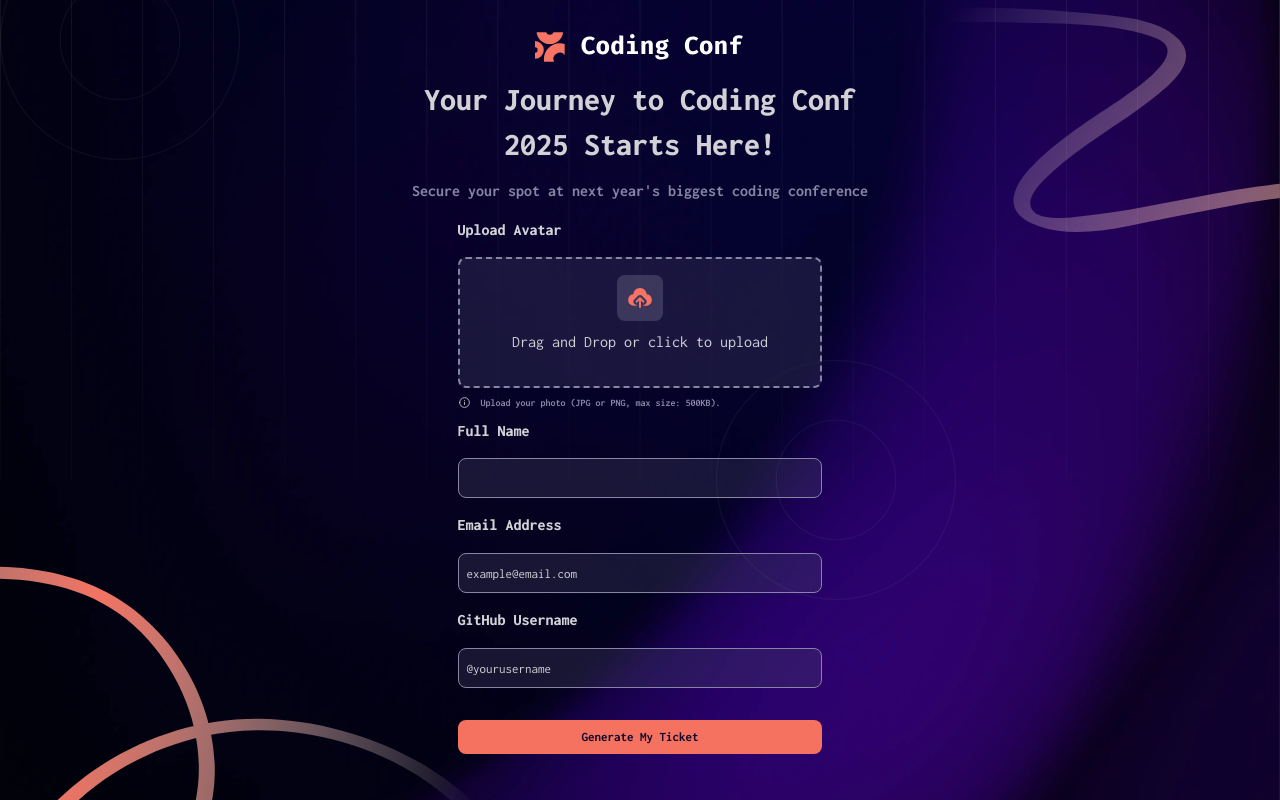
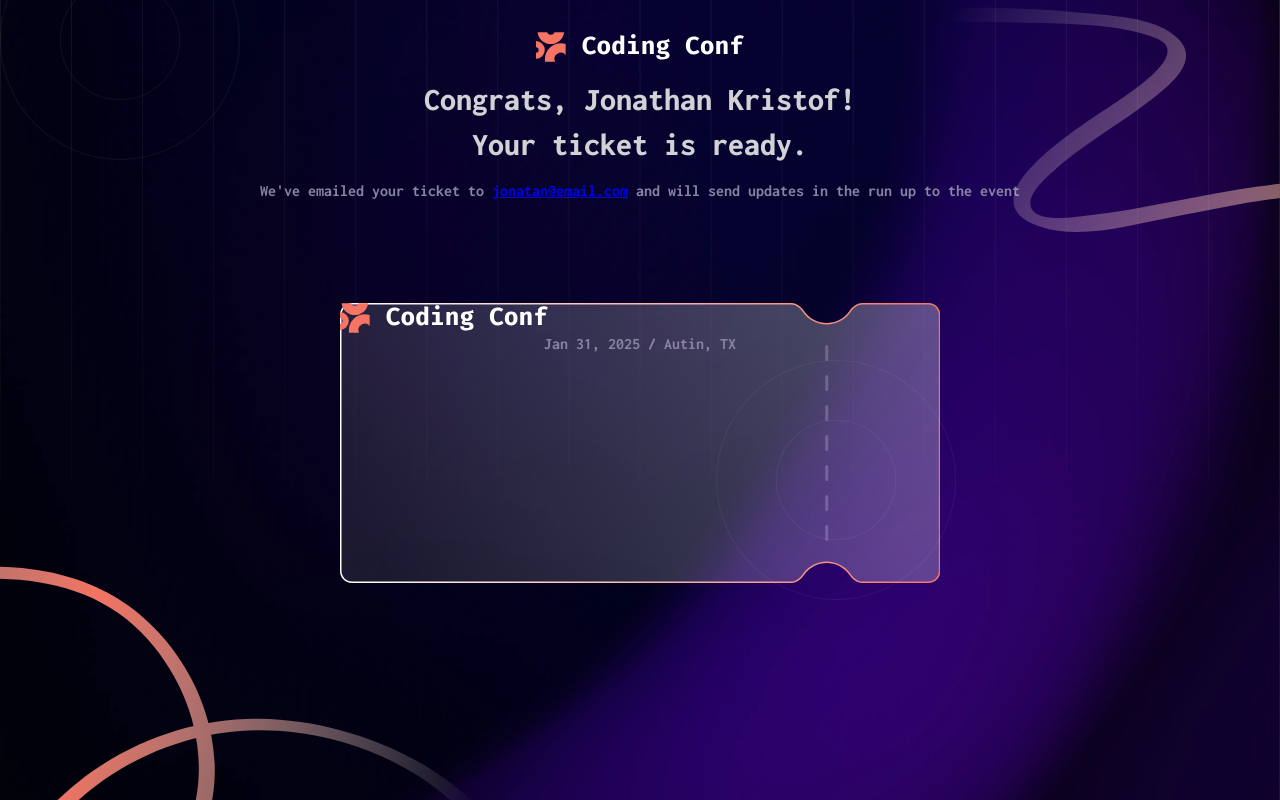
Before and after one commit to Timineri/Conference-Ticket-Generator, a React (Create React App) app: page / in a window 1280 px wide. Built offline with nearby package versions, Linux system fonts and the light colour scheme.

Commit message:
Working on the Ticket Page: Centered the ticket background image and added some contents

```diff
--- a/src/App.js
+++ b/src/App.js
@@ -1,5 +1,6 @@
-import MainForm from "./components/MainForm";
-import FullLogo from "./components/FullLogo";
+// import FormDesign from "./components/FormDesign";
+import HeaderLogo from "./components/HeaderLogo";
+import TicketDesign from "./components/TicketDesign";
 
 function App() {
   return (
@@ -21,8 +22,9 @@ function App() {
 
         {/*Main Content*/}
         <div className="content">
-          <FullLogo />
-          <MainForm />
+          <HeaderLogo />
+          {/* <FormDesign /> */}
+          <TicketDesign />
         </div>
       </div>
     </div>
--- a/src/components/MainForm.js
+++ b/src/components/FormDesign.js
@@ -2,7 +2,7 @@ import React from "react";
 import UploadIcon from "../assets/images/icon-upload.svg";
 import InfoIcon from "../assets/images/icon-info.svg";
 
-export default function MainForm() {
+export default function FormDesign() {
   return (
     <div>
       <h1>
--- a/src/components/FullLogo.js
+++ b/src/components/HeaderLogo.js
@@ -1,7 +1,7 @@
 import React from "react";
 import Logo from "../assets/images/logo-full.svg";
 
-export default function FullLogo() {
+export default function HeaderLogo() {
   return (
     <header>
       <img src={Logo} alt="full-logo" className="logo" />
--- /dev/null
+++ b/src/components/TicketDesign.js
@@ -0,0 +1,26 @@
+import React from "react";
+import Logo from "../assets/images/logo-full.svg";
+
+export default function TicketDesign() {
+  return (
+    <div className="ticket-container">
+      <div>
+        <h1>
+          Congrats,{" "}
+          <span className="gradient-header-text">Jonathan Kristof!</span> <br />{" "}
+          Your ticket is ready.
+        </h1>
+        <p>
+          We've emailed your ticket to <a href="https://">jonatan@email.com</a>{" "}
+          and will send updates in the run up to the event
+        </p>
+        <div className="ticket-main">
+          <div>
+            <img src={Logo} alt="full-logo" />
+            <p>Jan 31, 2025 / Autin, TX</p>
+          </div>
+        </div>
+      </div>
+    </div>
+  );
+}
--- a/src/index.css
+++ b/src/index.css
@@ -162,6 +162,10 @@ p {
   color: var(--Neutral-500);
   text-align: center;
   margin-bottom: 1em;
+}
+
+span.gradient-header-text {
+  color: var(--Gradient-text);
 }
 
 label {
@@ -334,3 +338,18 @@ button:focus {
   outline: 2px solid var(--Neutral-500);
   outline-offset: 2px;
 }
+
+.ticket-container {
+  display: flex;
+  justify-content: center;
+  align-items: center;
+}
+
+.ticket-main {
+  background-image: url(./assets/images/pattern-ticket.svg);
+  width: 78.9%;
+  height: 300px;
+  background-repeat: no-repeat;
+  margin: auto;
+  margin-top: 100px;
+}
```
